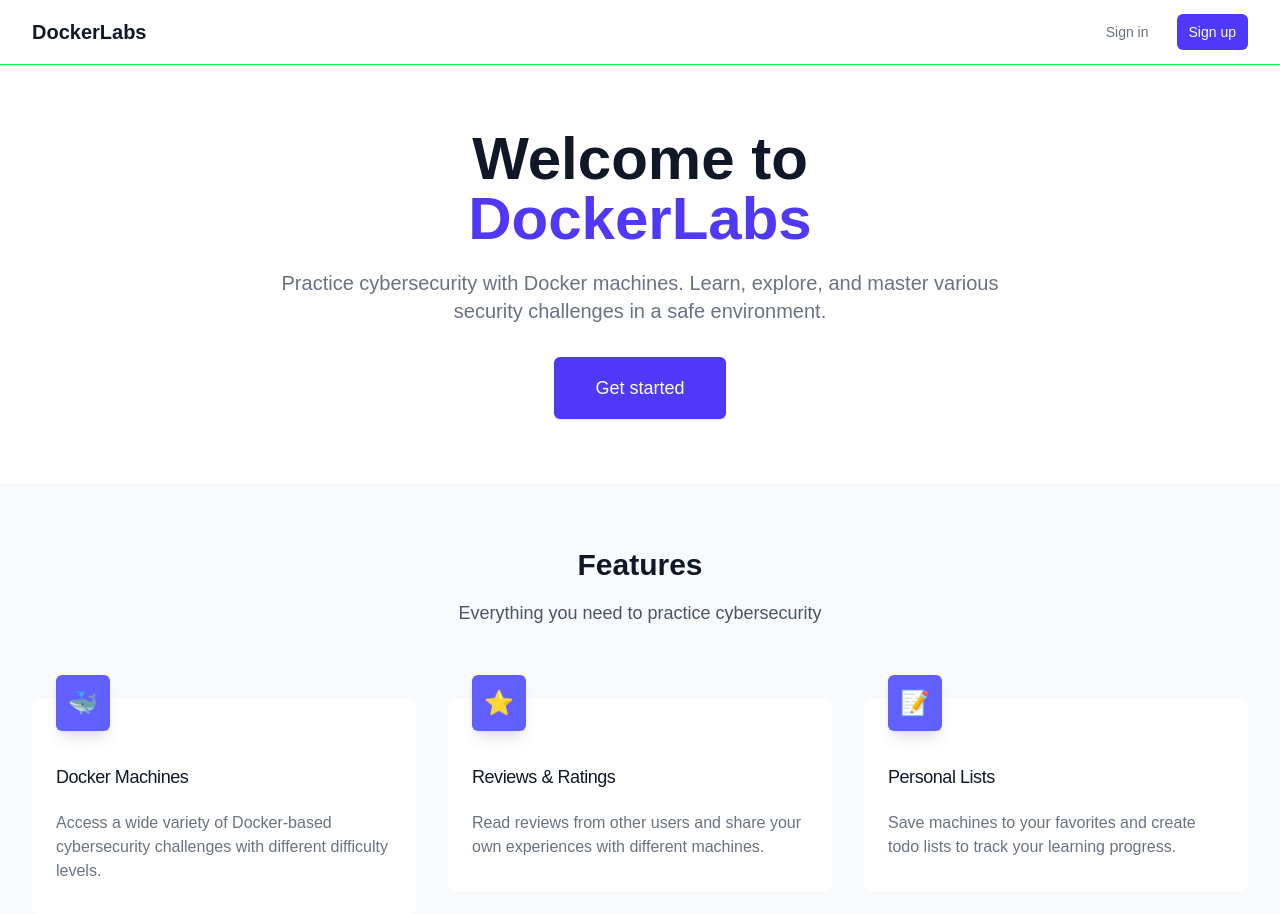
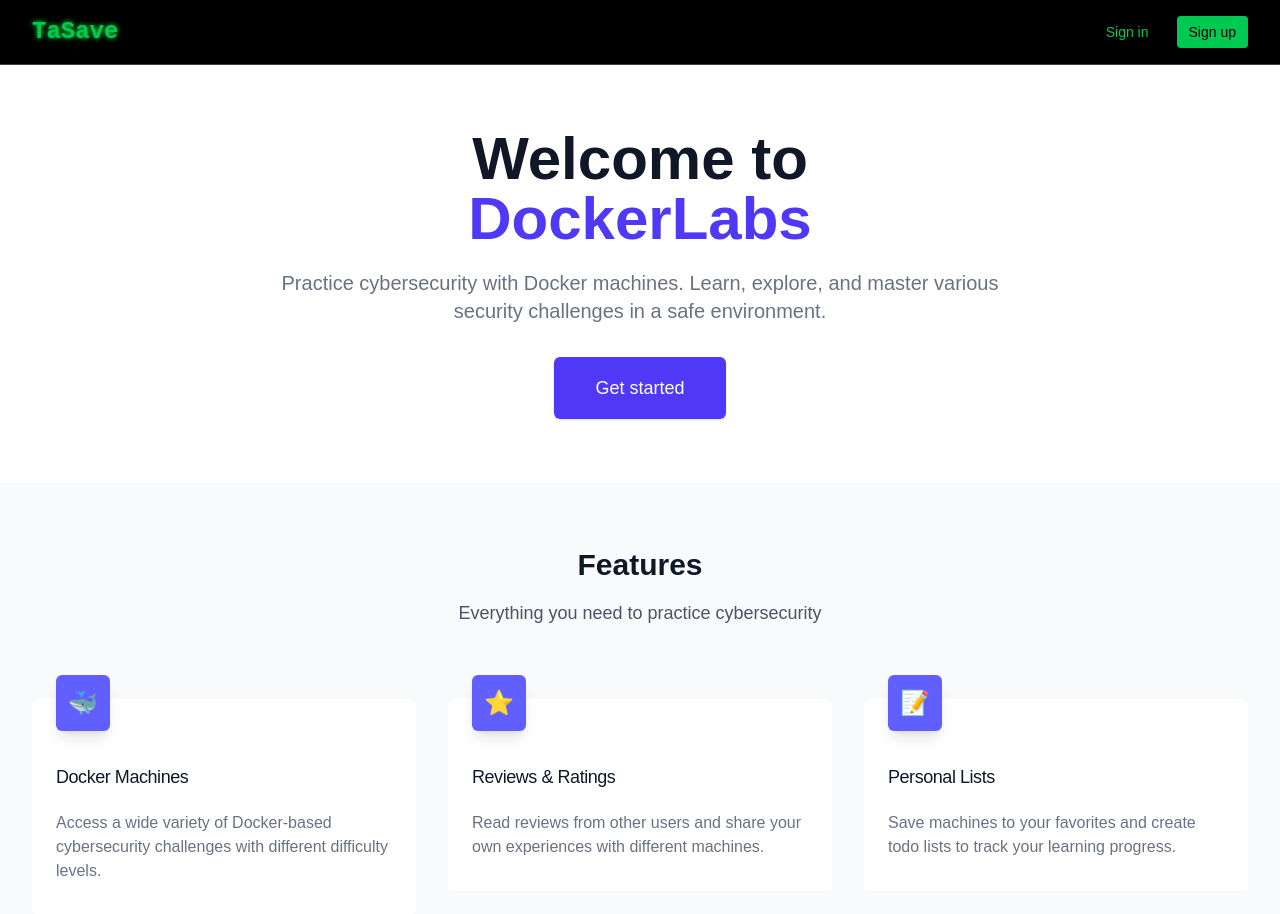
Before and after one commit to iNeenah/TaSave, a Next.js app: page / in a window 1280 px wide. Shown: the top 914 px of the page. Built offline with nearby package versions, Linux system fonts and the light colour scheme; no server answers.

Commit message:
Redesign navigation component with cybersecurity theme and improved UX

```diff
--- a/src/components/Navigation.tsx
+++ b/src/components/Navigation.tsx
@@ -1,35 +1,36 @@
 import Link from "next/link";
 import { signout } from "@/lib/actions/auth";
 import { getCurrentUser } from "@/lib/auth";
+import Button from "./ui/Button";
 
 export default async function Navigation() {
   const user = await getCurrentUser();
 
   return (
-    <nav className="bg-white shadow-sm border-b">
+    <nav className="bg-black border-b border-gray-700 shadow-lg">
       <div className="max-w-7xl mx-auto px-4 sm:px-6 lg:px-8">
         <div className="flex justify-between h-16">
           <div className="flex items-center">
-            <Link href="/" className="text-xl font-bold text-gray-900">
-              DockerLabs
+            <Link href="/" className="text-2xl font-bold text-green-500 terminal-text">
+              TaSave
             </Link>
             {user && (
               <div className="ml-10 flex items-baseline space-x-4">
                 <Link
                   href="/dashboard"
-                  className="text-gray-500 hover:text-gray-700 px-3 py-2 rounded-md text-sm font-medium"
+                  className="text-green-500 hover:text-green-400 px-3 py-2 rounded-md text-sm font-medium transition-colors hover:bg-gray-800"
                 >
                   Dashboard
                 </Link>
                 <Link
                   href="/favorites"
-                  className="text-gray-500 hover:text-gray-700 px-3 py-2 rounded-md text-sm font-medium"
+                  className="text-green-500 hover:text-green-400 px-3 py-2 rounded-md text-sm font-medium transition-colors hover:bg-gray-800"
                 >
                   Favorites
                 </Link>
                 <Link
                   href="/todos"
-                  className="text-gray-500 hover:text-gray-700 px-3 py-2 rounded-md text-sm font-medium"
+                  className="text-green-500 hover:text-green-400 px-3 py-2 rounded-md text-sm font-medium transition-colors hover:bg-gray-800"
                 >
                   Todo List
                 </Link>
@@ -40,31 +41,26 @@
           <div className="flex items-center space-x-4">
             {user ? (
               <>
-                <span className="text-sm text-gray-700">
-                  Welcome, {user.username}
+                <span className="text-sm text-green-500">
+                  Welcome, <span className="text-green-400">{user.username}</span>
                 </span>
                 <form action={signout}>
-                  <button
-                    type="submit"
-                    className="bg-gray-100 hover:bg-gray-200 text-gray-700 px-3 py-2 rounded-md text-sm font-medium transition-colors"
-                  >
+                  <Button type="submit" variant="outline" size="sm">
                     Sign out
-                  </button>
+                  </Button>
                 </form>
               </>
             ) : (
               <>
-                <Link
-                  href="/signin"
-                  className="text-gray-500 hover:text-gray-700 px-3 py-2 rounded-md text-sm font-medium"
-                >
-                  Sign in
+                <Link href="/signin">
+                  <Button variant="ghost" size="sm">
+                    Sign in
+                  </Button>
                 </Link>
-                <Link
-                  href="/signup"
-                  className="bg-indigo-600 hover:bg-indigo-700 text-white px-3 py-2 rounded-md text-sm font-medium transition-colors"
-                >
-                  Sign up
+                <Link href="/signup">
+                  <Button variant="primary" size="sm">
+                    Sign up
+                  </Button>
                 </Link>
               </>
             )}
```
